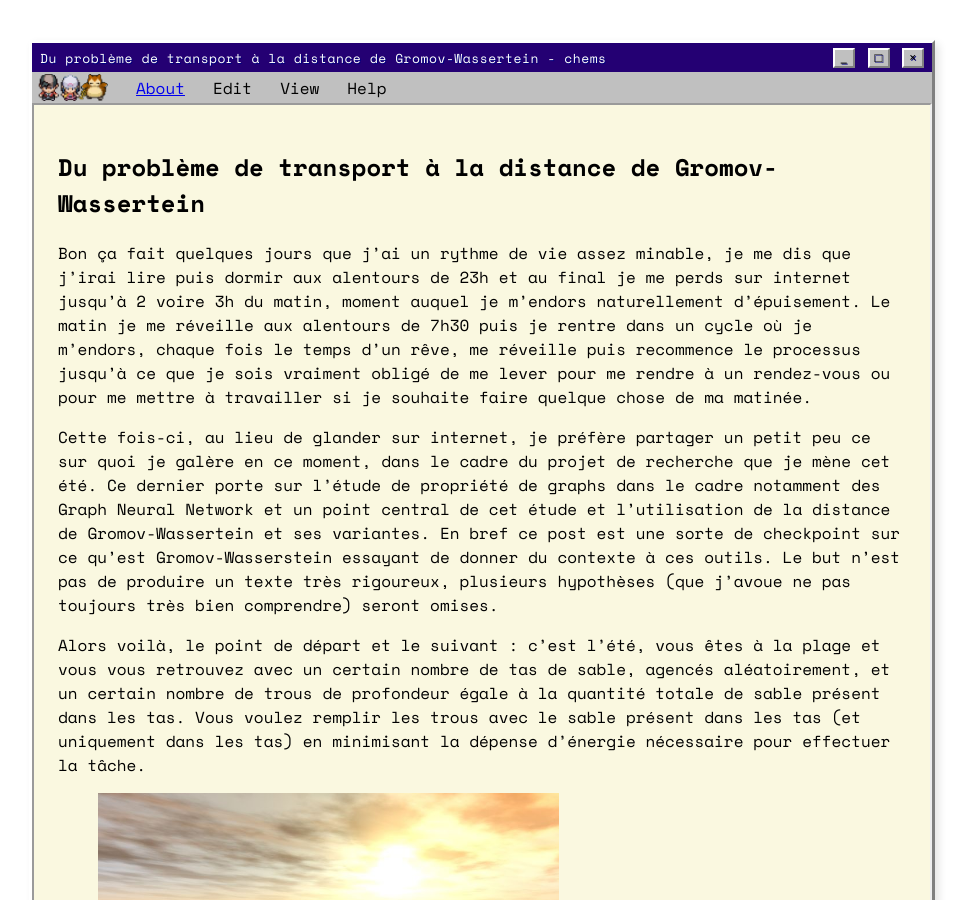
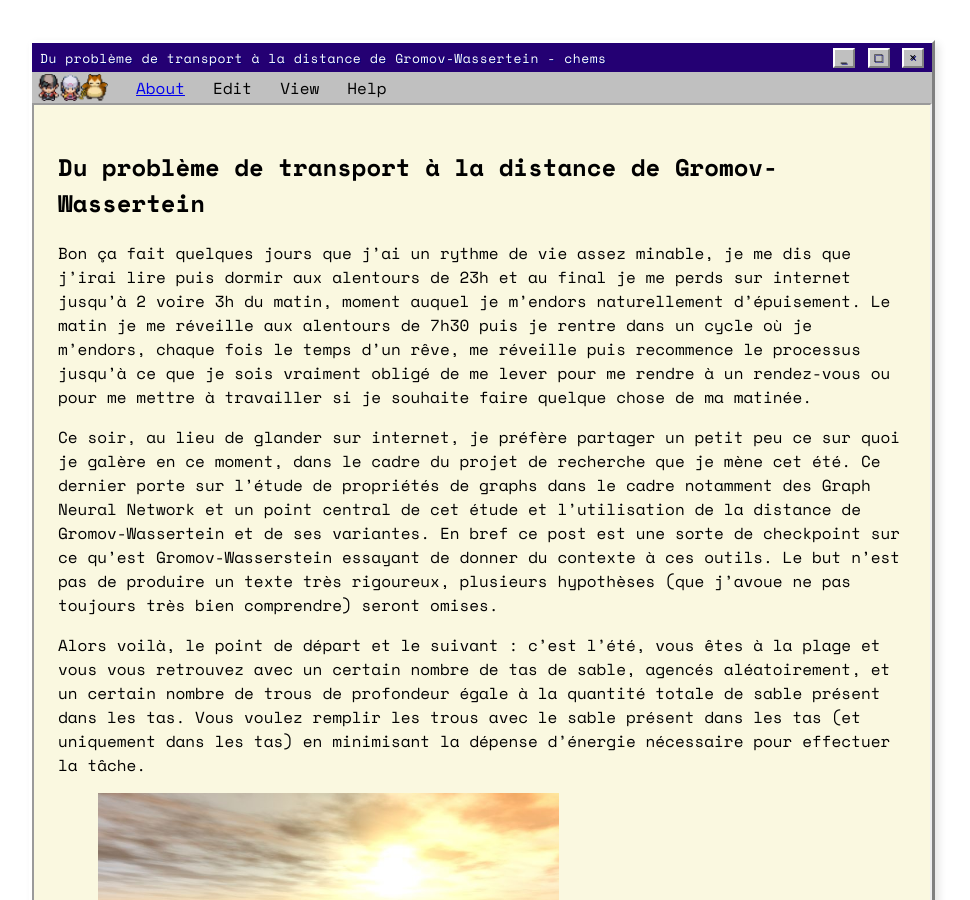
Before and after one commit to 3imaginaryboys3/3imaginaryboys3.github.io, a Jekyll site: the page built from _posts/2025-07-19-du-probl-me-de-transport-la-distance-de-gromov-wassertein.md, in a window 1280 px wide and 900 px high. Shown: the whole window, without its empty margins (158-1128 px from the left). Built offline with Jekyll 4.4.1, drawn with Linux system fonts in a browser that asks for light colours; some web fonts are replaced; comment, search, counter and statistics services are not loaded.

Commit message:
Update 2025-07-19-du-probl-me-de-transport-la-distance-de-gromov-wassertein.md

```diff
--- a/_posts/2025-07-19-du-probl-me-de-transport-la-distance-de-gromov-wassertein.md
+++ b/_posts/2025-07-19-du-probl-me-de-transport-la-distance-de-gromov-wassertein.md
@@ -12,7 +12,7 @@ subtitle: >-
 
 Bon ça fait quelques jours que j’ai un rythme de vie assez minable, je me dis que j’irai lire puis dormir aux alentours de 23h et au final je me perds sur internet jusqu’à 2 voire 3h du matin, moment auquel je m’endors naturellement d’épuisement. Le matin je me réveille aux alentours de 7h30 puis je rentre dans un cycle où je m’endors, chaque fois le temps d’un rêve, me réveille puis recommence le processus jusqu’à ce que je sois vraiment obligé de me lever pour me rendre à un rendez-vous ou pour me mettre à travailler si je souhaite faire quelque chose de ma matinée.
 
-Cette fois-ci, au lieu de glander sur internet, je préfère partager un petit peu ce sur quoi je galère en ce moment, dans le cadre du projet de recherche que je mène cet été. Ce dernier porte sur l'étude de propriété de graphs dans le cadre notamment des Graph Neural Network et un point central de cet étude et l'utilisation de la distance de Gromov-Wassertein et ses variantes. En bref ce post est une sorte de checkpoint sur ce qu'est Gromov-Wasserstein essayant de donner du contexte à ces outils. Le but n'est pas de produire un texte très rigoureux, plusieurs hypothèses (que j'avoue ne pas toujours très bien comprendre) seront omises.
+Ce soir, au lieu de glander sur internet, je préfère partager un petit peu ce sur quoi je galère en ce moment, dans le cadre du projet de recherche que je mène cet été. Ce dernier porte sur l'étude de propriétés de graphs dans le cadre notamment des Graph Neural Network et un point central de cet étude et l'utilisation de la distance de Gromov-Wassertein et de ses variantes. En bref ce post est une sorte de checkpoint sur ce qu'est Gromov-Wasserstein essayant de donner du contexte à ces outils. Le but n'est pas de produire un texte très rigoureux, plusieurs hypothèses (que j'avoue ne pas toujours très bien comprendre) seront omises.
 
 Alors voilà, le point de départ et le suivant : c’est l’été, vous êtes à la plage et vous vous retrouvez avec un certain nombre de tas de sable, agencés aléatoirement, et un certain nombre de trous de profondeur égale à la quantité totale de sable présent dans les tas. Vous voulez remplir les trous avec le sable présent dans les tas (et uniquement dans les tas) en minimisant la dépense d’énergie nécessaire pour effectuer la tâche.
 
```
